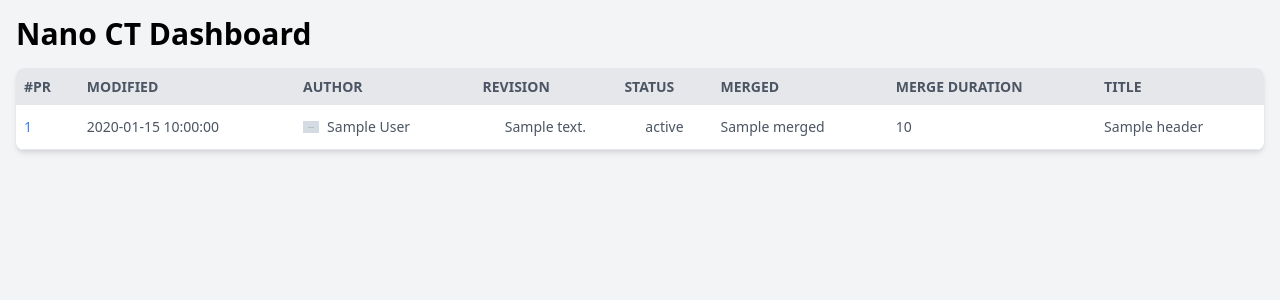
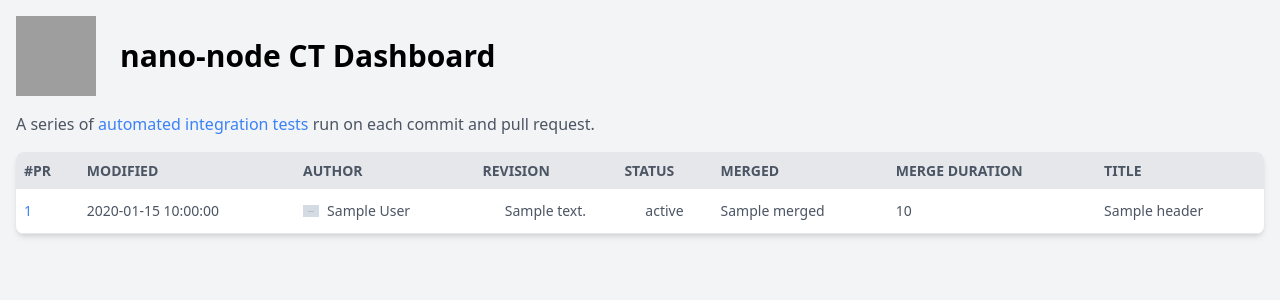
Before and after one commit to gr0vity-dev/nano-ct-dashboard, a Python web app: template nanoct/templates/pr_overview.html in a window 1280 px wide. Shown: the top 300 px of the page. Run offline with Jinja, Linux system fonts and the light colour scheme; the template is opened without the code that fills it: most values are stand-ins (such as "Sample title", 1, 10 or a date in 2020); grey boxes marked "Sample" are stand-in pictures; some libraries are stand-ins or nearby versions; grey boxes are pictures that could not be loaded.

Commit message:
Update Header

```diff
--- a/nanoct/templates/pr_overview.html
+++ b/nanoct/templates/pr_overview.html
@@ -29,7 +29,16 @@
 </head>
 <body class="bg-gray-100">
     <div class="container mx-auto p-4">
-        <h1 class="text-3xl font-bold mb-4">Nano CT Dashboard</h1>
+        <div class="container mb-4">
+            <h1 class="text-3xl font-bold mb-4 flex items-center">
+                <img src="https://content.nano.org/nano-currency-symbol/square-rounded-badge-white.svg" alt="Nano Symbol" class="w-20 h-20"/>
+                <span class="px-6">nano-node CT Dashboard</span>
+            </h1>
+            <p class="text-gray-600">
+                A series of <a href="https://github.com/gr0vity-dev/nanolab-configs/tree/main/quick_testing" class="text-blue-500 hover:underline">
+                automated integration tests </a> run on each commit and pull request.
+            </p>
+        </div>
         <table class="w-full bg-white shadow-md rounded-lg overflow-hidden">
             <thead>
                 <tr class="bg-gray-200 text-gray-600 uppercase text-sm leading-normal">
```
